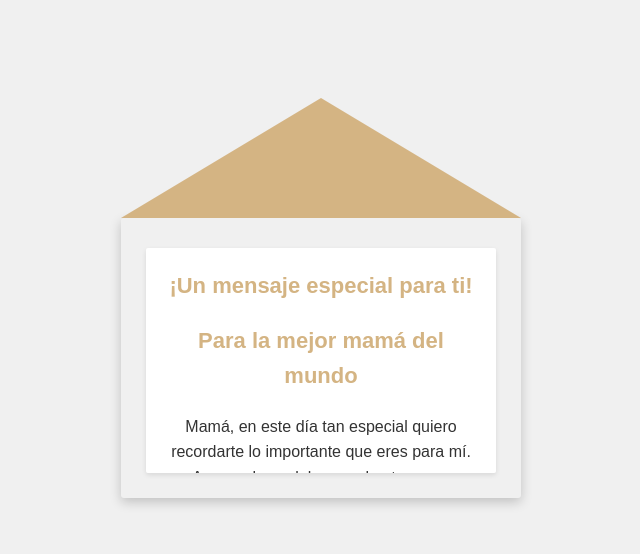
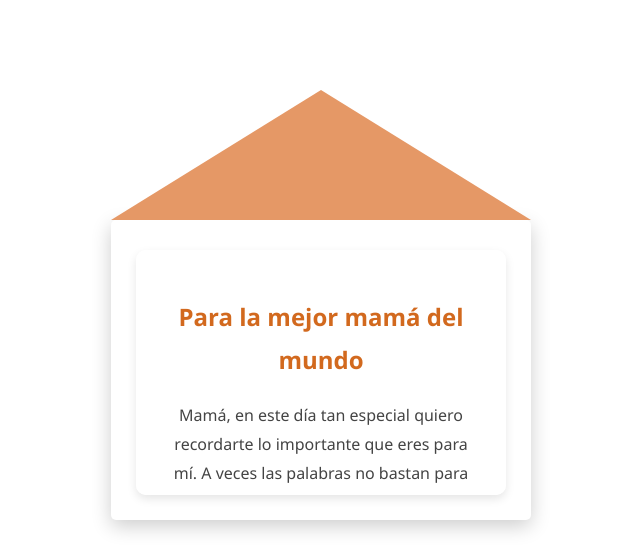
Before and after one commit to Mdr08/para-mama, a plain HTML site: page index.html in a window 1280 px wide. Both pictures are taken after a click on the element 640 px from the left and 400 px from the top of the page. Shown: the whole page, without its empty margins (319-959 px from the left). Drawn offline with Linux system fonts and the light colour scheme.

Commit message:
Update index.html

```diff
--- a/index.html
+++ b/index.html
@@ -1,74 +1,81 @@
 <!DOCTYPE html>
 <html lang="es">
 <head>
-    <meta charset="UTF-8">
-    <meta name="viewport" content="width=device-width, initial-scale=1.0">
-    <title>Carta</title>
+  <meta charset="UTF-8" />
+  <meta name="viewport" content="width=device-width, initial-scale=1.0"/>
+  <title>Carta para Mamá</title>
   <style>
     body {
       margin: 0;
       overflow: hidden;
-            background-color: #f0f0f0;
+      background: linear-gradient(to bottom right, #fff4e6, #ffe0dc);
+      font-family: 'Segoe UI', sans-serif;
       cursor: none;
-            font-family: 'Arial', sans-serif;
+    }
+
+    /* Animación de entrada */
+    .envelope-container {
+      position: absolute;
+      top: 50%;
+      left: 50%;
+      transform: translate(-50%, -50%) scale(0.8);
+      width: 420px;
+      height: 300px;
+      z-index: 10;
+      opacity: 0;
+      animation: fadeInZoom 1.5s ease-out forwards;
+    }
+
+    @keyframes fadeInZoom {
+      to {
+        opacity: 1;
+        transform: translate(-50%, -50%) scale(1);
+      }
     }
 
     /* Corazones */
     .heart {
       position: absolute;
-            font-size: 20px;
-            color: #ff4081;
+      font-size: 18px;
+      color: #ff6b81;
       pointer-events: none;
-            animation: fade 1s linear forwards;
+      animation: fade 1.2s ease-out forwards;
     }
 
     @keyframes fade {
-            0% { opacity: 1; transform: translateY(0); }
-            100% { opacity: 0; transform: translateY(-20px); }
+      0% {
+        opacity: 1;
+        transform: translateY(0) scale(1);
+      }
+      100% {
+        opacity: 0;
+        transform: translateY(-40px) scale(1.4);
+      }
     }
 
-        /* Contenedor principal - TAMAÑO AUMENTADO */
-        .envelope-container {
-            position: absolute;
-            top: 50%;
-            left: 50%;
-            transform: translate(-50%, -50%);
-            width: 400px;   /* 100px más ancho que antes */
-            height: 280px;   /* 60px más alto que antes */
-            z-index: 10;
-        }
-
-        /* Sobre cerrado */
     .envelope {
       position: relative;
       width: 100%;
       height: 100%;
-            background: #e0c9a6;
-            border-radius: 3px;
-            box-shadow: 0 4px 12px rgba(0, 0, 0, 0.2);
+      background: #f5cba7;
+      border-radius: 5px;
+      box-shadow: 0 6px 20px rgba(0, 0, 0, 0.2);
+      transition: all 0.5s ease;
       cursor: pointer;
-            transition: all 0.5s ease;
-            z-index: 11;
     }
 
-        /* Solapa triangular del sobre - AJUSTADA AL NUEVO TAMAÑO */
     .envelope:before {
       content: '';
       position: absolute;
       top: 0;
       left: 0;
-            width: 0;
-            height: 0;
-            border-left: 200px solid transparent;
-            border-right: 200px solid transparent;
-            border-top: 120px solid #d4b483;
+      border-left: 210px solid transparent;
+      border-right: 210px solid transparent;
+      border-top: 130px solid #e59866;
+      transition: transform 0.5s ease;
       transform-origin: top;
-            transform: rotateX(0deg);
-            transition: all 0.5s ease;
-            z-index: 12;
     }
 
-        /* Carta interior - TAMAÑO AUMENTADO */
     .letter {
       position: absolute;
       top: 30px;
@@ -76,20 +83,18 @@
       right: 25px;
       bottom: 25px;
       background: white;
-            border-radius: 2px;
-            box-shadow: 0 2px 5px rgba(0, 0, 0, 0.1);
-            padding: 20px;
-            transform: scale(0.95);
+      border-radius: 10px;
+      padding: 25px;
+      box-shadow: 0 4px 10px rgba(0, 0, 0, 0.1);
+      transform: scale(0.9);
       opacity: 0;
       transition: all 0.5s ease;
-            z-index: 9;
-            overflow: auto;
+      overflow-y: auto;
     }
 
-        /* Sobre abierto */
     .envelope.open {
-            transform: translateY(-15%);
       background: transparent;
+      transform: translateY(-10%);
     }
 
     .envelope.open:before {
@@ -101,32 +106,38 @@
       transform: scale(1);
     }
 
-        /* Texto de la carta - TAMAÑO DE FUENTE AUMENTADO */
     .letter-content {
       text-align: center;
-            color: #333;
+      color: #444;
       font-size: 16px;
-            line-height: 1.6;
+      line-height: 1.8;
     }
 
     .letter-content h2 {
-            margin-top: 0;
+      font-size: 24px;
+      color: #d2691e;
       margin-bottom: 20px;
-            color: #d4b483;
-            font-size: 22px;
     }
 
     .letter-content p {
-            margin: 15px 0;
+      margin: 14px 0;
+    }
+
+    @media (max-width: 500px) {
+      .envelope-container {
+        width: 90%;
+        height: auto;
+      }
+      .letter {
+        padding: 20px 15px;
+      }
     }
   </style>
 </head>
 <body>
   <div class="envelope-container">
-        <div class="envelope">
+    <div class="envelope" id="sobre">
       <div class="letter">
-                <div class="letter-content">
-                    <h2>¡Un mensaje especial para ti!</h2>
         <div class="letter-content">
           <h2>Para la mejor mamá del mundo</h2>
           <p>Mamá, en este día tan especial quiero recordarte lo importante que eres para mí. A veces las palabras no bastan para expresar todo lo que siento, pero hoy quiero intentarlo.</p>
@@ -134,31 +145,40 @@
           <p>Admiro tu valentía, tu paciencia infinita y esa manera tan única de hacer que todo mejore con solo una sonrisa. Eres mi ejemplo, mi guía, y el corazón de nuestro hogar.</p>
           <p>Hoy, más que nunca, quiero decirte que te amo con todo mi corazón. ¡Feliz Día de las Madres!</p>
         </div>
-
       </div>
     </div>
   </div>
-    </div>
+
+  <!-- Música de fondo (se activa al abrir) -->
+  <audio id="music" preload="auto">
+    <source src="https://cdn.pixabay.com/download/audio/2023/04/20/audio_0a6df9c1a8.mp3?filename=soft-piano-loop-144998.mp3" type="audio/mpeg">
+    Tu navegador no soporta audio.
+  </audio>
 
   <script>
     // Rastro de corazones
     document.addEventListener('mousemove', (e) => {
       const heart = document.createElement('div');
       heart.className = 'heart';
-            heart.innerHTML = 'Mamá';
+      heart.innerHTML = '❤️';
       heart.style.left = `${e.clientX}px`;
       heart.style.top = `${e.clientY}px`;
       document.body.appendChild(heart);
 
-            setTimeout(() => {
-                heart.remove();
-            }, 1000);
+      setTimeout(() => heart.remove(), 1200);
     });
 
-        // Abrir el sobre
-        const envelope = document.querySelector('.envelope');
+    // Música y apertura de sobre
+    const envelope = document.getElementById('sobre');
+    const music = document.getElementById('music');
+    let musicPlayed = false;
+
     envelope.addEventListener('click', () => {
       envelope.classList.toggle('open');
+      if (!musicPlayed) {
+        music.play();
+        musicPlayed = true;
+      }
     });
   </script>
 </body>
```
Lines whose indentation alone changed are shown as unchanged.
